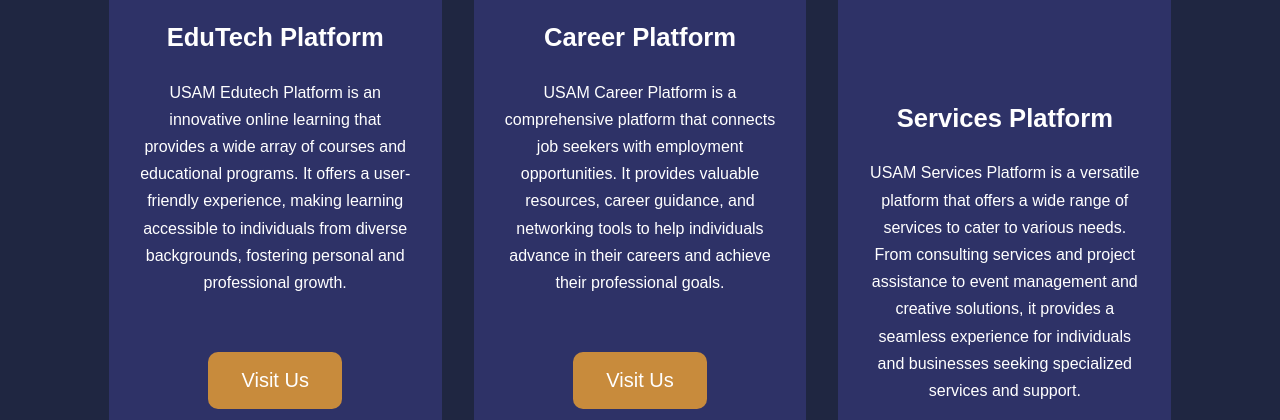
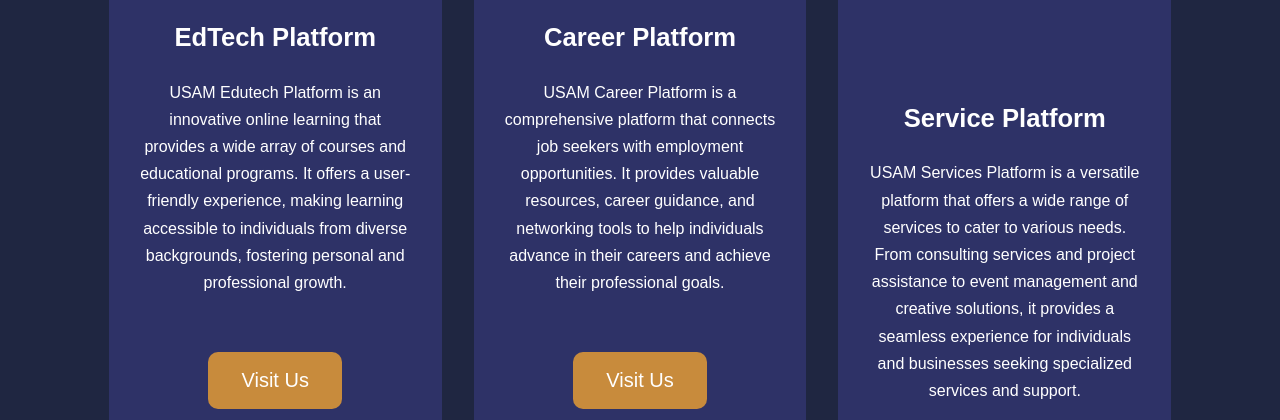
Before and after one commit to ammar1616/USAM-main, a Node server app: page / in a window 1280 px wide. Shown: the part 3446-3866 px from the top of the page. Run offline with Node 20, Linux system fonts and the light colour scheme; some libraries are stand-ins or nearby versions.

Commit message:
Update project.ejs

```diff
--- a/views/sections/home/project.ejs
+++ b/views/sections/home/project.ejs
@@ -12,7 +12,7 @@
 						<img src="./assets/img/card-education.gif" alt="Education Image" />
 					</div>
 					<div class="field__info">
-						<h3>EduTech Platform</h3>
+						<h3>EdTech Platform</h3>
 						<p>
 							USAM Edutech Platform is an innovative online learning that
 							provides a wide array of courses and educational programs. It
@@ -56,7 +56,7 @@
 						/>
 					</div>
 					<div class="field__info">
-						<h3>Services Platform</h3>
+						<h3>Service Platform</h3>
 						<p>
 							USAM Services Platform is a versatile platform that offers a wide
 							range of services to cater to various needs. From consulting
```
